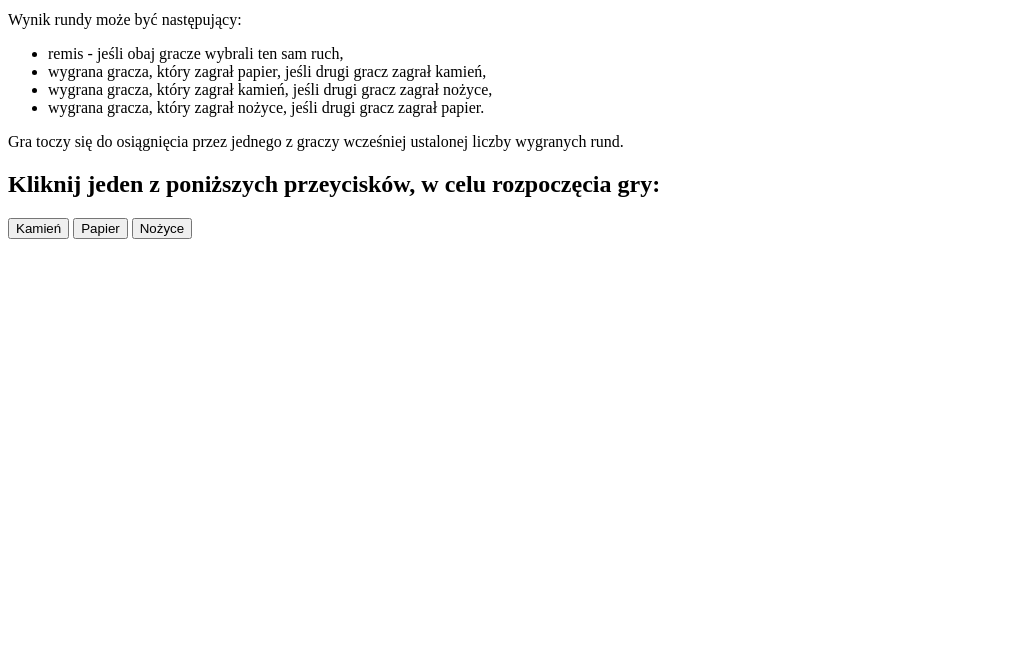
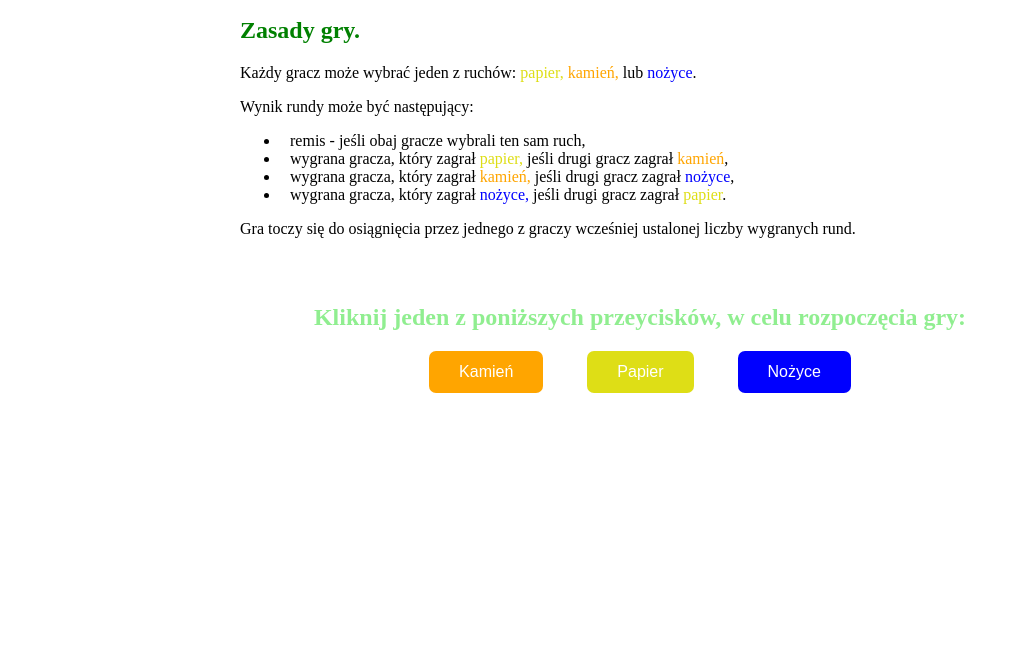
Before and after one commit to slawomirtoporek/javascript-prework, a website: page index.html in a window 1280 px wide. Shown: the part 150-800 px from the top of the page, without its empty margins (0-1019 px from the left). Drawn offline with nearby package versions, Linux system fonts and the light colour scheme; files that its build step writes are made by us from their sources.

Commit message:
add style to game-description and play-game

```diff
--- a/index.html
+++ b/index.html
@@ -3,11 +3,12 @@
 <head>
 	<meta charset="UTF-8">
 	<title>Kamień, papier, nożyce</title>
-	<meta name="viewport" content="width=device-width, initial-scale=1.0">
+
 	<link rel="stylesheet" href="css/style.css">
 </head>
 <body>
 	<div class="container">
+		<section class="game-description">
 			<h1 class="game-name">
 				<span class="color-one">Kamień, </span>
 				<span class="color-two">nożyce,</span>
@@ -40,7 +41,8 @@
 				</ul>
 				<p>Gra toczy się do osiągnięcia przez jednego z graczy wcześniej ustalonej liczby wygranych rund.</p>
 			</div>
-		<div class="start-game">
+		</section>
+		<section class="play-game">
 			<h2 class="game-command">Kliknij jeden z poniższych przeycisków, w celu rozpoczęcia gry: </h2>
 			<div class="btn" id="buttons">
 				<button class="btn-one btn-choose" id="play-rock">Kamień</button>
@@ -48,7 +50,7 @@
 				<button class="btn-three btn-choose" id="play-scissors">Nożyce</button>
 			</div>
 			<div class="game-message" id="messages"></div>
-		</div>
+		</section>
 	</div>
 	<script src="js/functions.js"></script>
 	<script src="js/script.js"></script>
--- a/sass/style.scss
+++ b/sass/style.scss
@@ -0,0 +1,77 @@
+/* Veriables */
+
+$color-one: orange; //rock
+$color-two: blue; // scissors
+$color-three: #dede16; // paper
+
+/* Global */
+
+.color-one {
+    color:$color-one
+}
+.color-two {
+    color: $color-two;
+}
+.color-three {
+    color: $color-three;
+}
+
+.container {
+    margin: 0 auto;
+    max-width: 800px;
+}
+
+/* Game description */
+
+.game-description {
+    .game-name {
+        padding: 50px 0;
+        color: darkgray;
+    }
+    .game-rules {
+        padding-bottom: 30px;
+        .title-game-rules {
+            color: green;
+        }
+        li {
+            padding-left: 10px;
+        }
+    }
+}
+
+/* section play-game */
+
+.play-game {
+    text-align: center;
+    .game-command {
+        color: lightgreen;
+    }
+    .btn {
+        margin-bottom: 40px;
+        .btn-choose {
+            color: #fff;
+            padding: 12px 30px;
+            border-radius: 7px;
+            border: none;
+            font-size: 16px;
+            margin: 0 20px;
+        }
+        .btn-one {
+            background-color: $color-one;
+        }
+        .btn-two {
+            background-color: $color-three;
+        }
+        .btn-three {
+            background-color: $color-two;
+        }
+        .btn-one:hover, .btn-two:hover, .btn-three:hover {
+            opacity: 0.7;
+        }
+    }
+    .game-message {
+        color: green;
+        line-height: 35px;
+        font-size: 25px;
+    }
+}
```
Also changed, not shown: css/style.css (added), 1 other file. Lines whose indentation alone changed are shown as unchanged.
